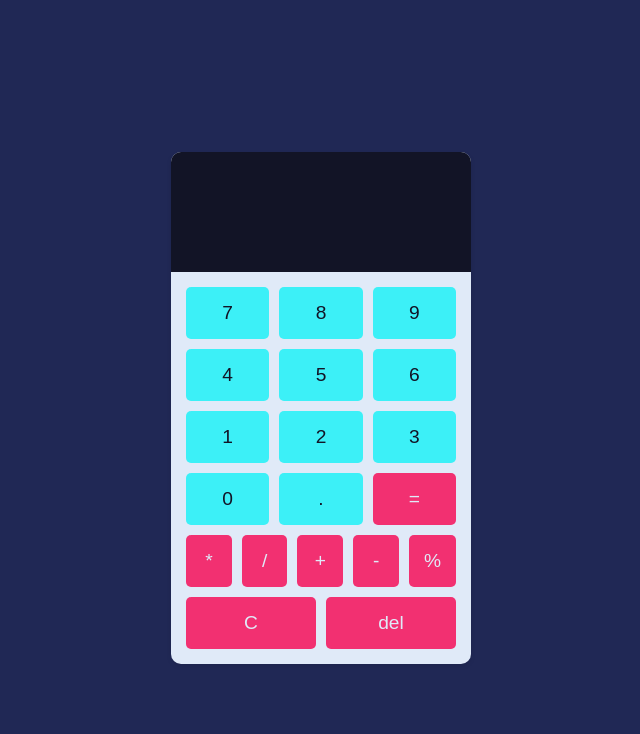
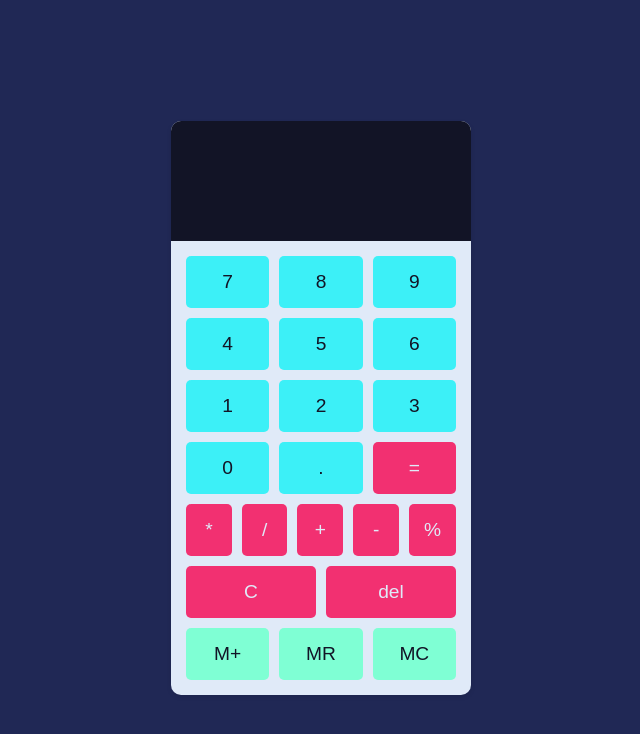
Before and after one commit to jruxtapose/calculator, a plain HTML site: page index.html in a window 1280 px wide. Shown: the whole page, without its empty margins (319-959 px from the left). Drawn offline with Linux system fonts and the light colour scheme.

Commit message:
Add/style MEM buttons

```diff
--- a/css/style.css
+++ b/css/style.css
@@ -61,7 +61,8 @@ body{
 }
 
 .buttons-main,
-.buttons-operators {
+.buttons-operators,
+.buttons-memory {
     display: flex;
     flex-wrap: wrap;
     gap: 10px;
@@ -78,6 +79,13 @@ body{
 .equals,
 .delete {
     flex: 1 0 calc(50% - 10px);
+}
+
+.mem-add,
+.mem-recall,
+.mem-clear {
+    flex: 1 0 calc(33% - 10px);
+    background-color: aquamarine;
 }
 
 button {
--- a/index.html
+++ b/index.html
@@ -41,6 +41,11 @@
                 <button class="clear">C</button>
                 <button class="delete">del</button>
             </div>
+            <div class="buttons-memory">
+                <button class="mem-add">M+</button>
+                <button class="mem-recall">MR</button>
+                <button class="mem-clear">MC</button>
+            </div>
         </div>
     </div>
     <script src="js/script.js"></script>
```
